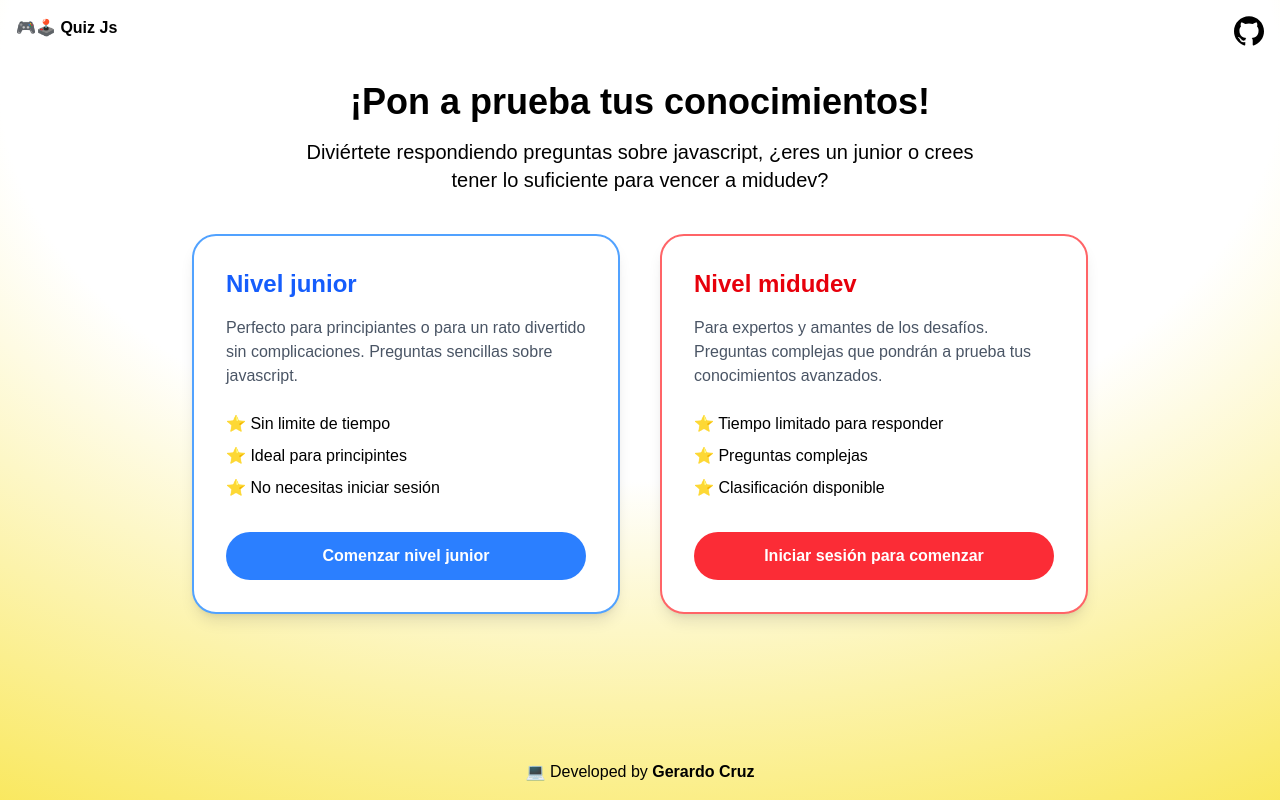
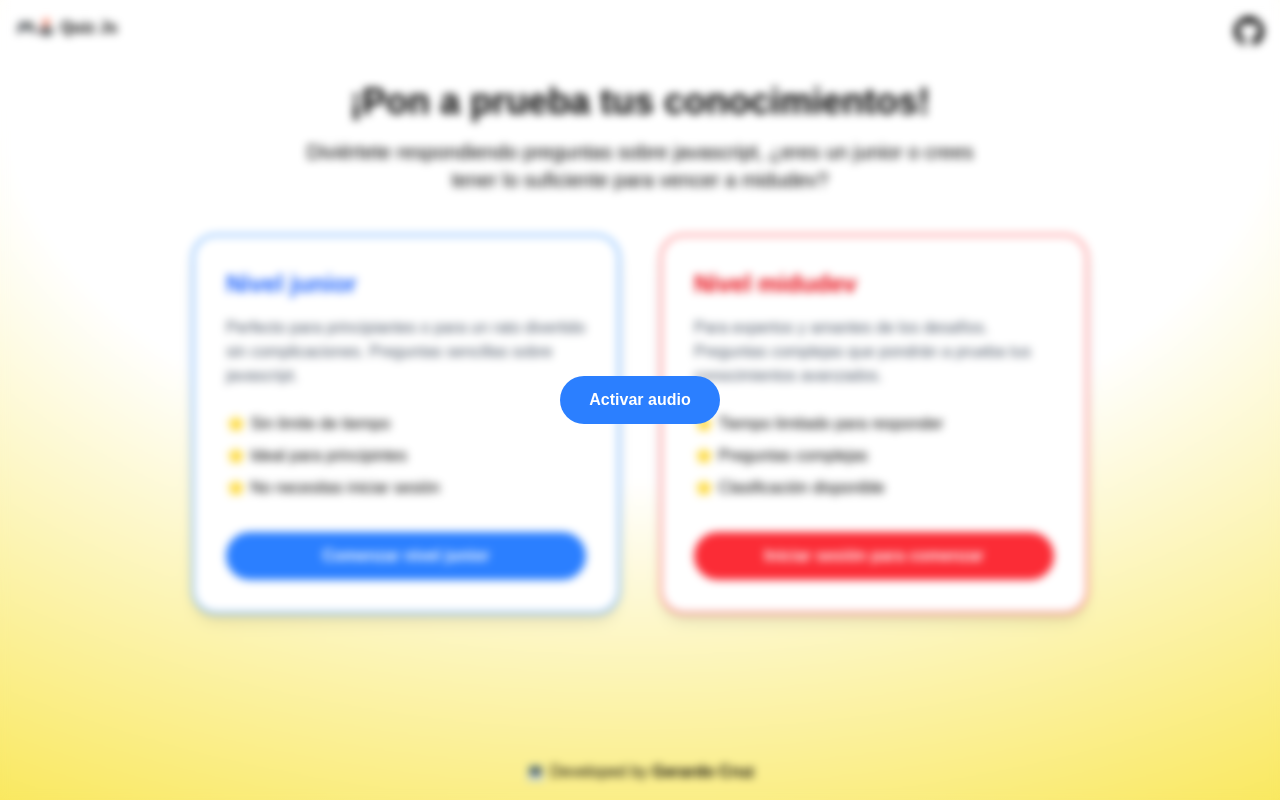
Before and after one commit to gerardocrr/quiz-js, a Next.js app: page / in a window 1280 px wide. Built offline with nearby package versions, Linux system fonts and the light colour scheme.

Commit message:
feat: add audio activation button to enhance user interaction

```diff
--- a/app/page.tsx
+++ b/app/page.tsx
@@ -8,10 +8,28 @@ import { useState } from "react";
 
 export default function Home() {
   const [background, setBackground] = useState("default");
+  const [isVisible, setIsVisible] = useState(true);
+  const handleClick = () => {
+    setIsVisible(false);
+  };
 
   return (
     <div className="relative flex flex-col h-dvh text-black">
       <Background background={background} />
+      <div
+        className={
+          !isVisible
+            ? "hidden"
+            : "absolute flex flex-row h-dvh justify-center items-center w-full backdrop-blur-xs"
+        }
+      >
+        <button
+          className="block w-1/8 py-3 cursor-pointer text-center rounded-full bg-blue-500 text-white font-bold hover:bg-blue-400 transition-colors"
+          onClick={handleClick}
+        >
+          Activar audio
+        </button>
+      </div>
       <header className="container mx-auto flex justify-between p-4">
         <Link href="/">
           <h1 className="font-bold">🎮🕹️ Quiz Js</h1>
```
